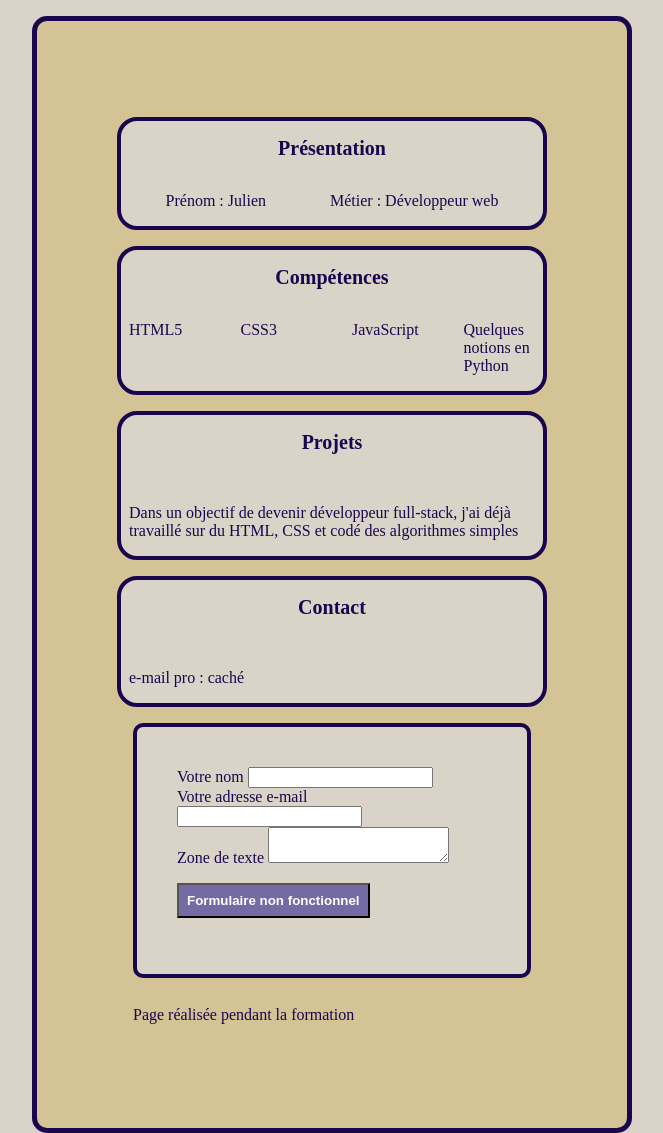
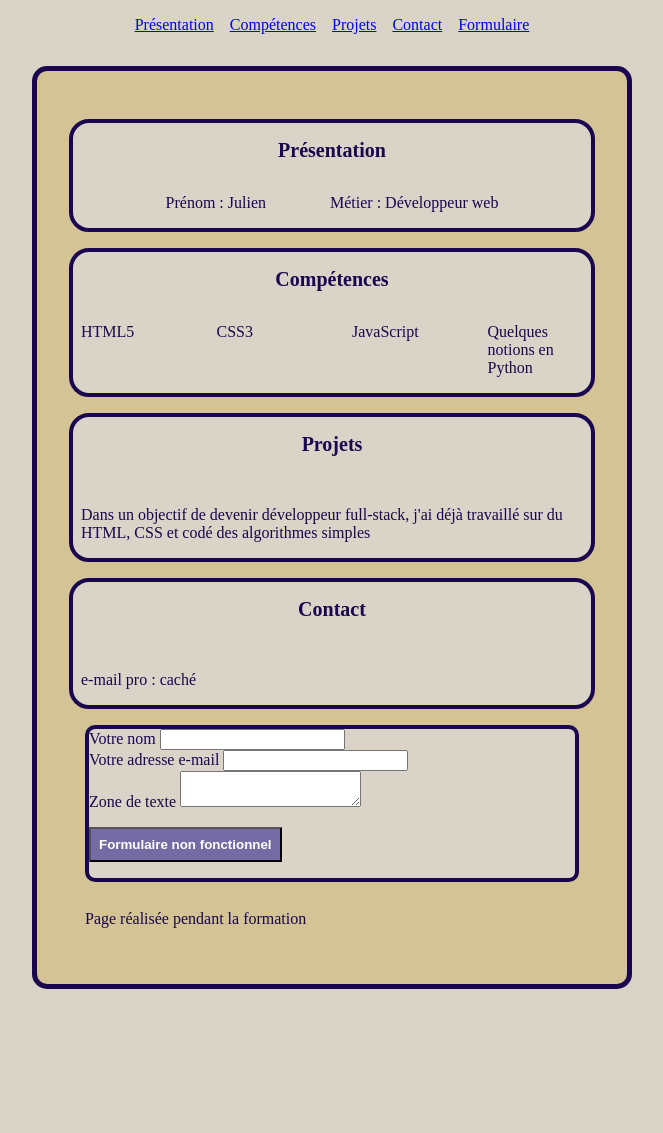
Before and after one commit to julienfoucher-blip/page-perso, a plain HTML site: page index.html in a window 1280 px wide. Shown: the whole page, without its empty margins (308-971 px from the left). After the commit the page ends 989 px from the top, so only its background shows below. Drawn offline with Linux system fonts and the light colour scheme.

Commit message:
Correctif de la largeur du porfollio, ajout d'un menu de navigation fonctionnel

```diff
--- a/index.html
+++ b/index.html
@@ -5,8 +5,18 @@
     <meta name="viewport" content="width=device-width, initial-scale=1.0">
     <title>Page de présentation</title>
     <link rel="stylesheet" href="style.css">
+    <meta decription="Page de présentation en tant que développeur web">
   </head>
   <body>
+    <header>
+      <nav>
+        <a href="#presentation">Présentation</a>
+        <a href="#competences">Compétences</a>
+        <a href="#projets">Projets</a>
+        <a href="#contact">Contact</a>
+        <a href="#formulaire">Formulaire</a>
+      </nav>
+    </header>
     <main>
       <section id="presentation">
         <h2>Présentation</h2>
--- a/style.css
+++ b/style.css
@@ -46,9 +46,18 @@ body {
    background-color: var(--couleur-discrete);
 }
 
+nav {
+   display: flex;
+   flex-direction: row;
+   justify-content: center;
+   gap: 1rem;
+   margin-bottom: 1rem;
+   padding-bottom: 1rem;
+}
+
 main {
    background-color: var(--couleur-fond);
-   padding: 5rem;
+   padding: 2rem;
    border: 5px solid var(--couleur-texte);
    border-radius: 15px;
 }
@@ -80,8 +89,7 @@ form {
    background: var(--couleur-discrete);
    color: var(--couleur-texte);
    border: var(--espace-1) solid var(--couleur-texte);
-   margin: var(--espace-3) auto;
-   padding: var(--espace-5);
+   margin: var(--espace-3);
    border-radius: 15px;
 }
 
@@ -130,8 +138,5 @@ footer {
    gap: 1.5rem;
 }
 
-@media (min-width: 45rem) {
-   header {
-      margin: 10rem;
-   }
+@media (min-width: 50rem) {
 }
```
